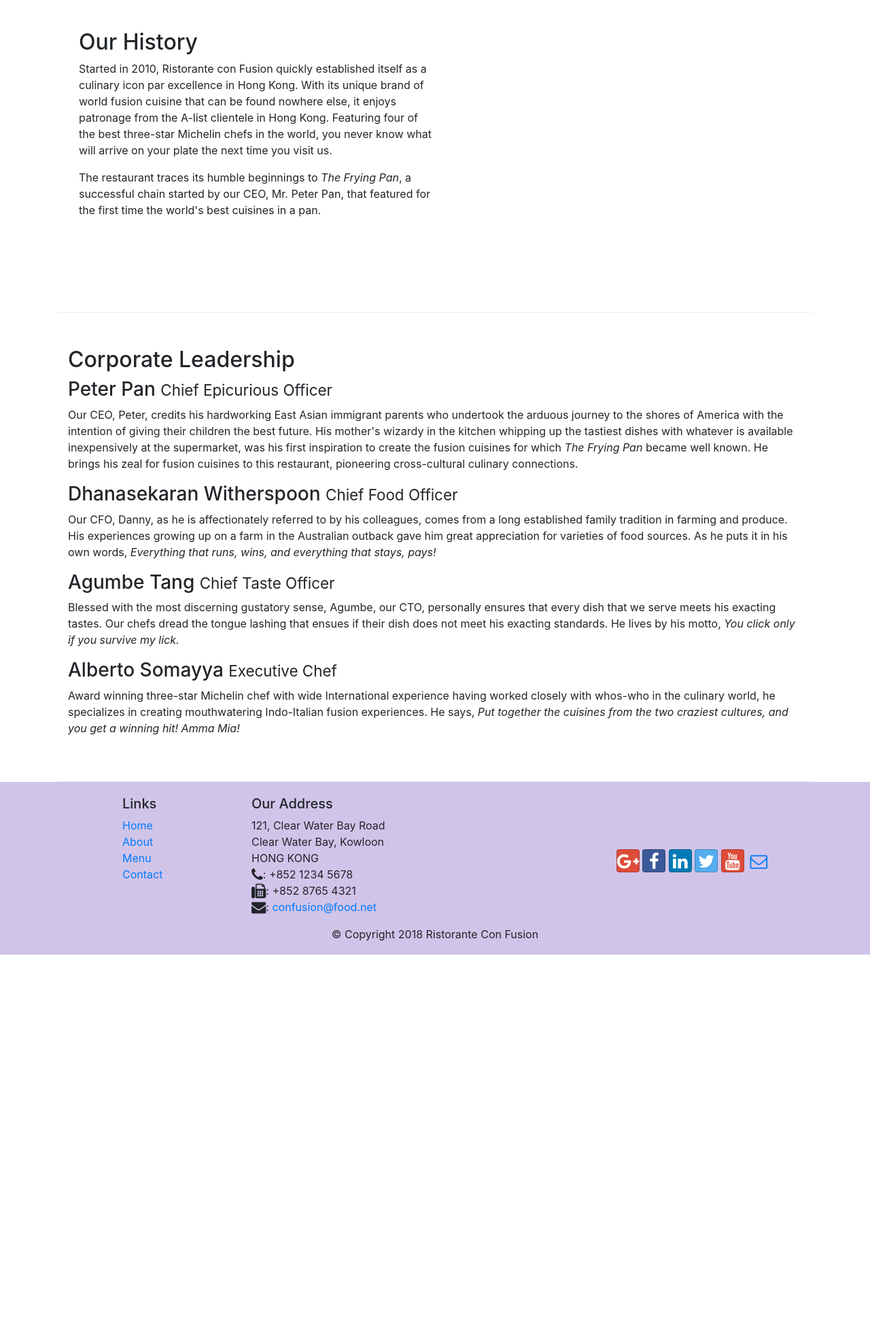
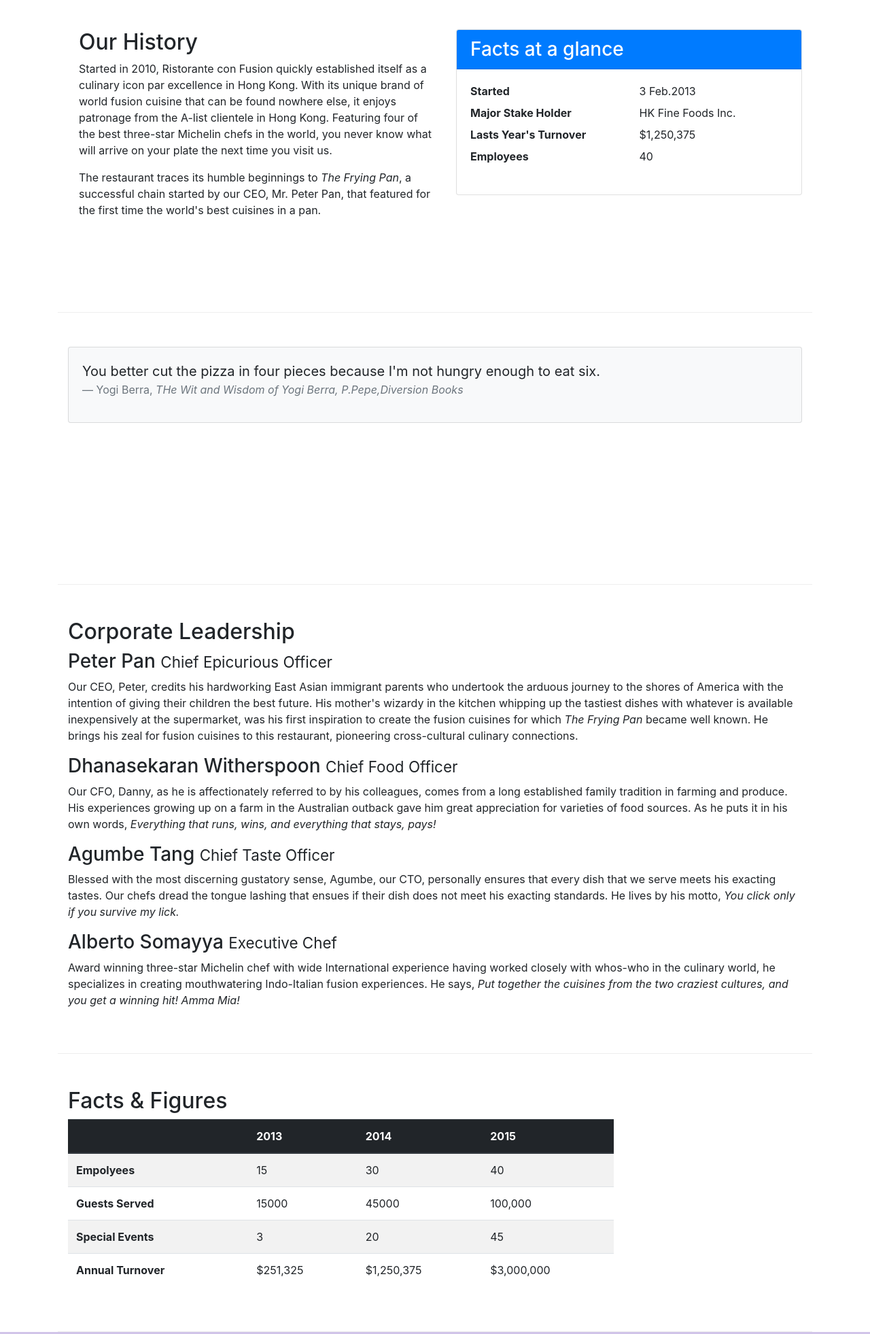
Before and after one commit to RADHIKACHATURVEDI/conFusion, a website: page aboutus.html in a window 1280 px wide. Shown: the part 520-2482 px from the top of the page at 68% size. Before the commit the page ends 1924 px from the top, so only its background shows below. Drawn offline with nearby package versions, Linux system fonts and the light colour scheme.

Commit message:
tables and cards

```diff
--- a/aboutus.html
+++ b/aboutus.html
@@ -67,15 +67,52 @@
 
 
             <div class="row row-content">
-                <div class="col-12 col-sm-6  mt-5 ml-3 mb-5" >
+                <div class="col-sm-6 mt-5 ml-3 mb-5" >
                 <h2>Our History</h2>
                 <p>Started in 2010, Ristorante con Fusion quickly established itself as a culinary icon par excellence in Hong Kong. With its unique brand of world fusion cuisine that can be found nowhere else, it enjoys patronage from the A-list clientele in Hong Kong.  Featuring four of the best three-star Michelin chefs in the world, you never know what will arrive on your plate the next time you visit us.</p>
                 <p>The restaurant traces its humble beginnings to <em>The Frying Pan</em>, a successful chain started by our CEO, Mr. Peter Pan, that featured for the first time the world's best cuisines in a pan.</p>
                 <br>
 
                 </div>
+
+                <div class="col-sm my-5">
+                <div class="card">
+                    <h3 class="card-header bg-primary text-white">
+                        Facts at a glance
+                    </h3>
+                    <div class="card-body">
+                        <dl class="row">
+                            <dt class="col-6">Started</dt>
+                            <dd class="col-6">3 Feb.2013</dd>
+                            <dt class="col-6">Major Stake Holder</dt>
+                            <dd class="col-6">HK Fine Foods Inc.</dd>
+                            <dt class="col-6">Lasts Year's Turnover</dt>
+                            <dd class="col-6">$1,250,375</dd>
+                            <dt class="col-6">Employees</dt>
+                            <dd class="col-6">40</dd>
+                        </dl>
+                    </div>
+                </div>
+                </div>
             </div>
-            <div>
+
+            <div class="row row-content">
+                <div class="col-12">
+                    <div class="card card-body bg-light">
+                        <blockquote class="blockquote">
+                            <p class="mb-0">You better cut the pizza in four pieces
+                                because
+                                 I'm not hungry enough to eat six.
+                            </p>
+                            <footer class="blockquote-footer">Yogi Berra,
+                                <cite title="Source Title">
+                                    THe Wit and Wisdom of Yogi Berra,
+                                    P.Pepe,Diversion Books
+                                </cite>
+                            </footer>
+                        </blockquote>
+                    </div>
+                </div>
             </div>
 
 
@@ -103,6 +140,52 @@
                 <p>Award winning three-star Michelin chef with wide International experience having worked closely with whos-who in the culinary world, he specializes in creating mouthwatering Indo-Italian fusion experiences. He says, <em>Put together the cuisines from the two craziest cultures, and you get a winning hit! Amma Mia!</em></p>
                 </div>
             </div>
+       </div>
+
+       <div class="row row-content">
+           <div class="col-12 col-sm-9">
+               <h2>Facts &amp; Figures</h2>
+
+               <div class="table-responsive">
+                <table class="table table-striped">
+                    <thead class="thead-dark">
+                        <tr>
+                            <th>&nbsp;</th>
+                            <th>2013</th>
+                            <th>2014</th>
+                            <th>2015</th>
+                        </tr>
+                    </thead>
+                    <tbody>
+                        <tr>
+                            <th>Empolyees</th>
+                            <td>15</td>
+                            <td>30</td>
+                            <td>40</td>
+                        </tr>
+                        <tr>
+                            <th>Guests Served</th>
+                            <td>15000</td>
+                            <td>45000</td>
+                            <td>100,000</td>
+                        </tr>
+                        <tr>
+                            <th>Special Events</th>
+                            <td>3</td>
+                            <td>20</td>
+                            <td>45</td>
+                        </tr>
+                        <tr>
+                            <th>Annual Turnover</th>
+                            <td>$251,325</td>
+                            <td>$1,250,375</td>
+                            <td>$3,000,000</td>
+                        </tr>
+                    </tbody>
+                </table>
+               </div>
+           </div>
+           <div class="col-12 col-sm-3"></div>
        </div>
 
     </div>
```
